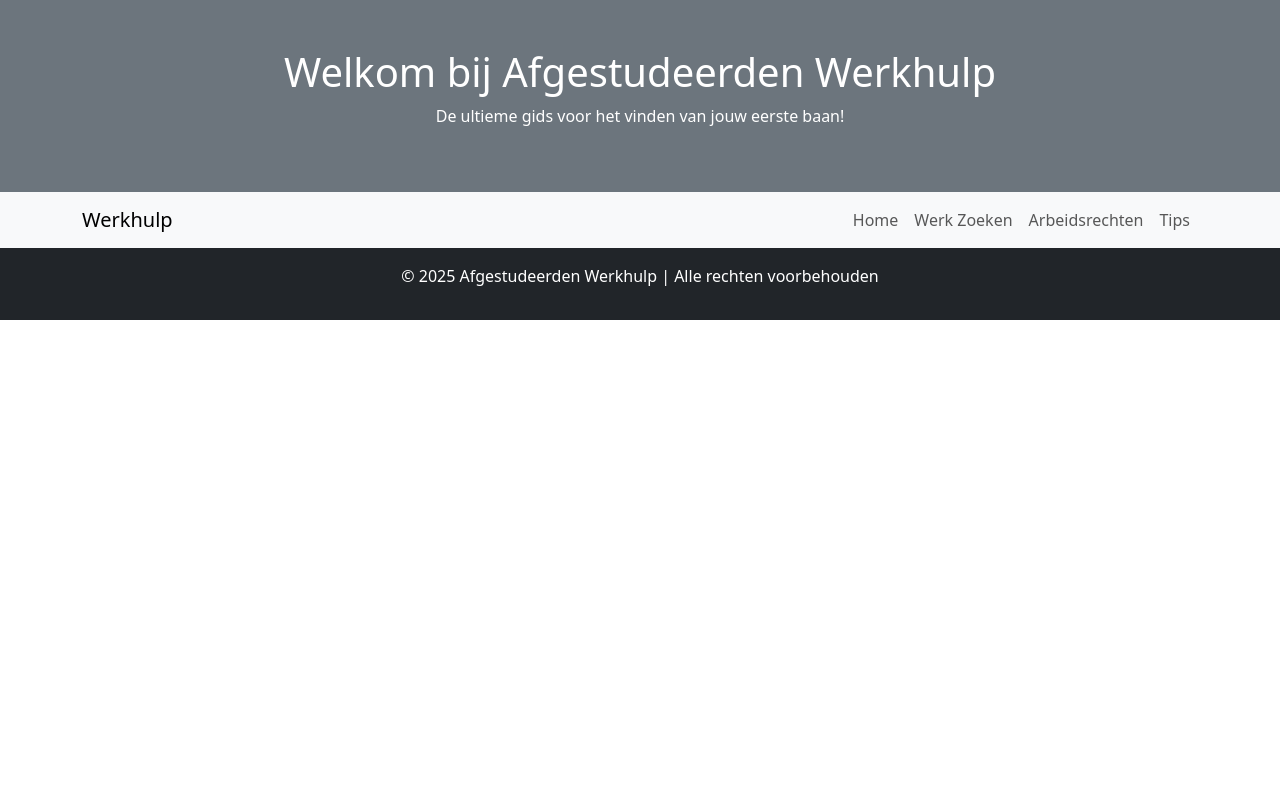
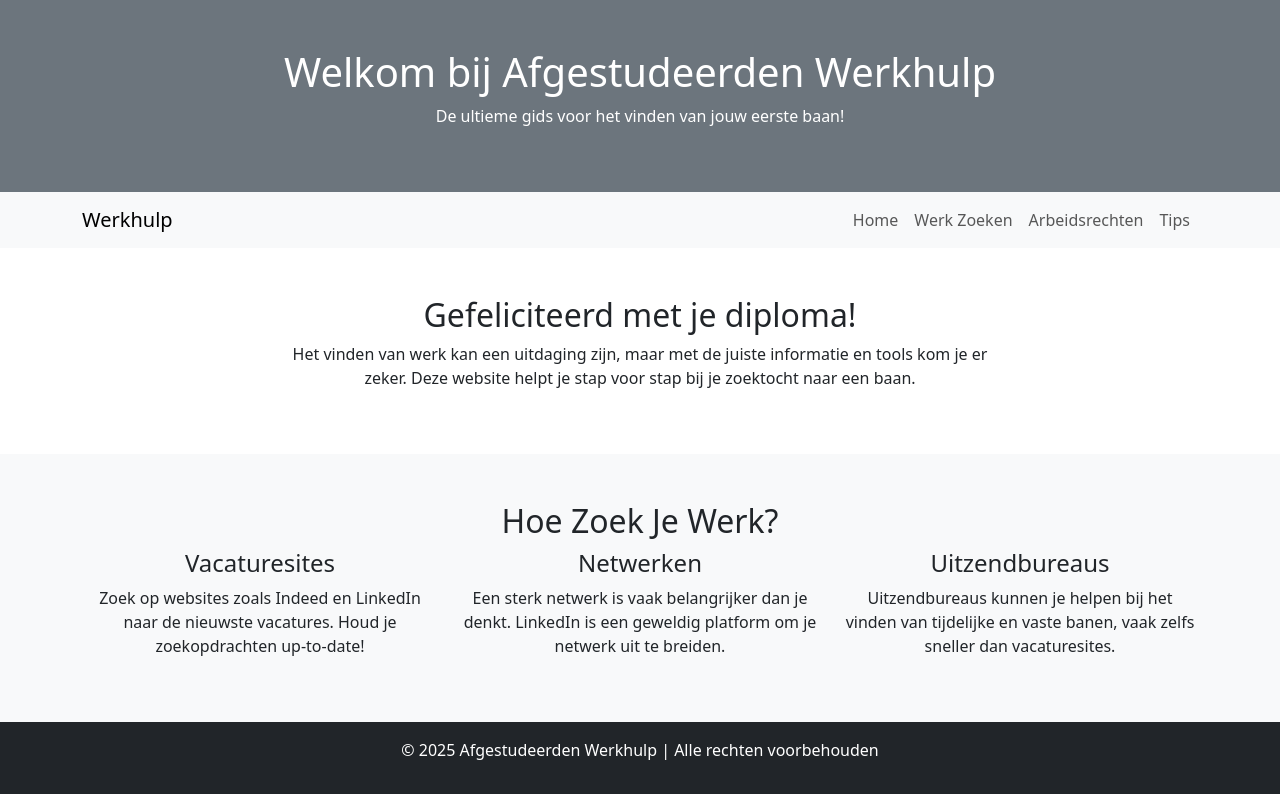
Before and after one commit to GithubDavi302413306/burgerschap-opdracht-website, a plain HTML site: page index.html in a window 1280 px wide. Drawn offline with nearby package versions, Linux system fonts and the light colour scheme.

Commit message:
Update aan de index

```diff
--- a/index.html
+++ b/index.html
@@ -39,6 +39,34 @@
         </div>
     </nav>
 
+    <section id="home" class="container py-5">
+        <div class="row justify-content-center">
+            <div class="col-md-8 text-center">
+                <h2>Gefeliciteerd met je diploma!</h2>
+                <p>Het vinden van werk kan een uitdaging zijn, maar met de juiste informatie en tools kom je er zeker. Deze website helpt je stap voor stap bij je zoektocht naar een baan.</p>
+            </div>
+        </div>
+    </section>
+
+    <section id="werkzoeken" class="bg-light py-5">
+        <div class="container">
+            <h2 class="text-center">Hoe Zoek Je Werk?</h2>
+            <div class="row text-center">
+                <div class="col-md-4">
+                    <h4>Vacaturesites</h4>
+                    <p>Zoek op websites zoals Indeed en LinkedIn naar de nieuwste vacatures. Houd je zoekopdrachten up-to-date!</p>
+                </div>
+                <div class="col-md-4">
+                    <h4>Netwerken</h4>
+                    <p>Een sterk netwerk is vaak belangrijker dan je denkt. LinkedIn is een geweldig platform om je netwerk uit te breiden.</p>
+                </div>
+                <div class="col-md-4">
+                    <h4>Uitzendbureaus</h4>
+                    <p>Uitzendbureaus kunnen je helpen bij het vinden van tijdelijke en vaste banen, vaak zelfs sneller dan vacaturesites.</p>
+                </div>
+            </div>
+        </div>
+    </section>
 
 
 
```
